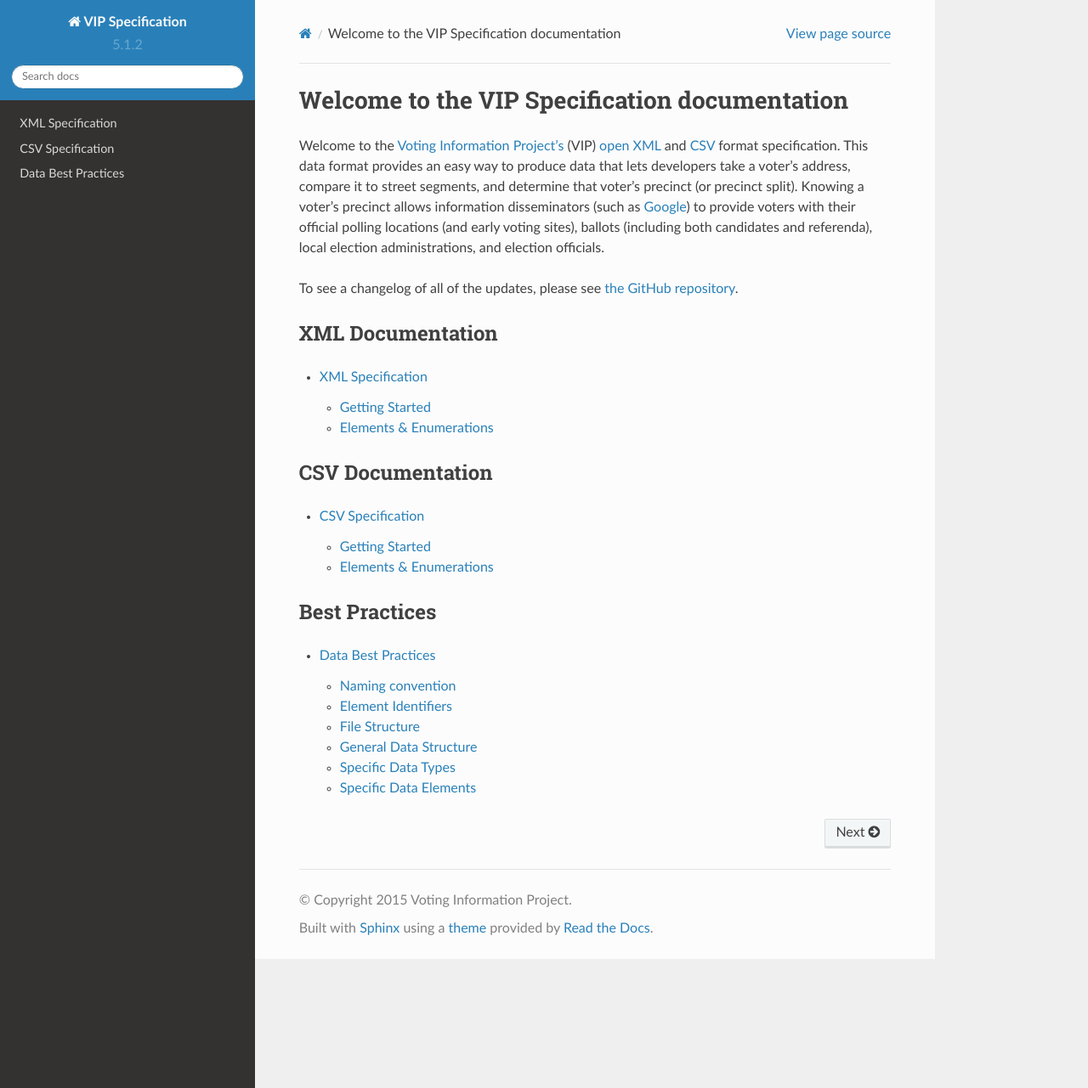
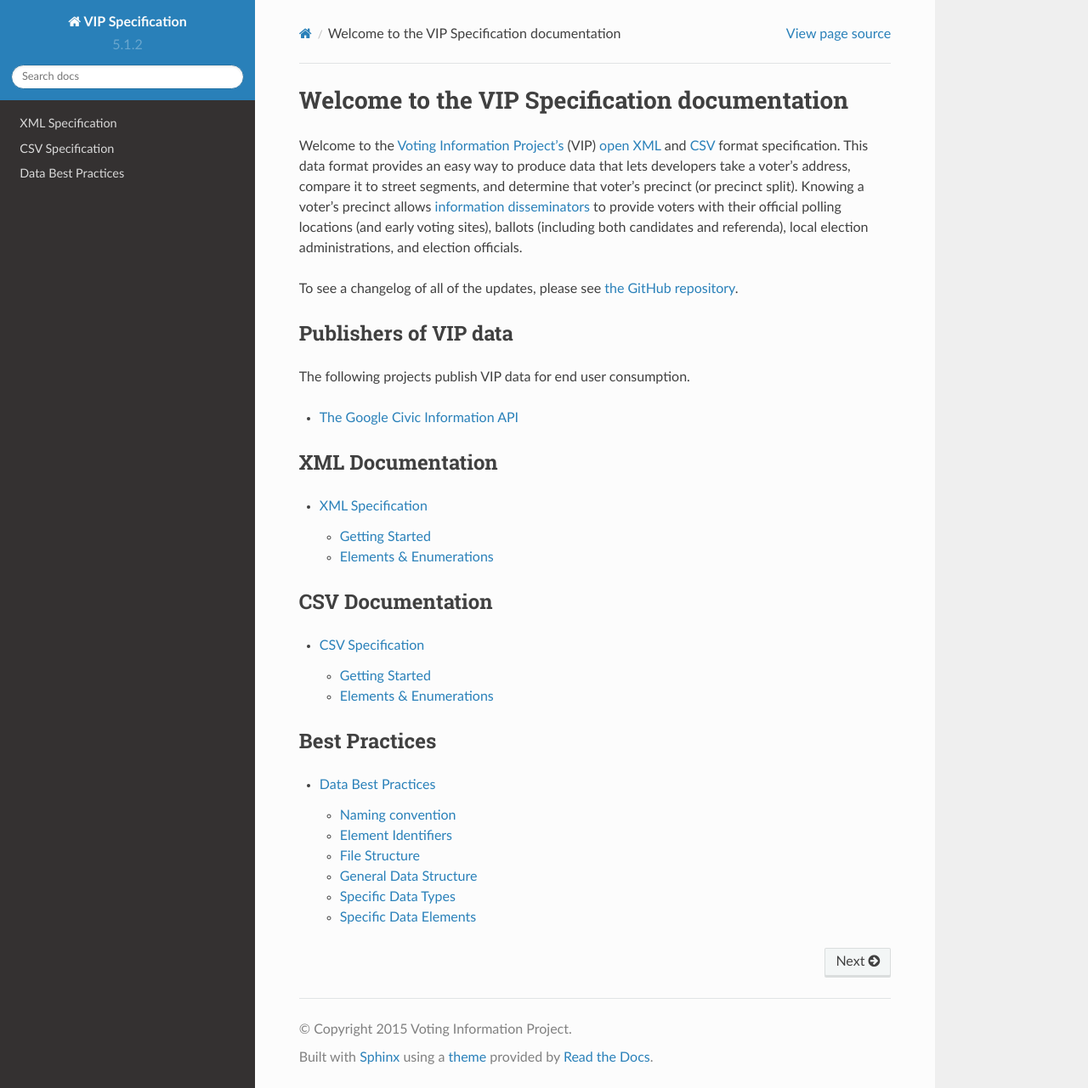
Before and after one commit to votinginfoproject/vip-specification, a Sphinx documentation site: the page built from docs/index.rst, in a window 1280 px wide and 1281 px high. Shown: the whole window at 85% size. Built offline with Sphinx 7.4.7 and the Read the Docs theme 2.0.0, drawn with Linux system fonts in a browser that asks for light colours.

Commit message:
Updates the main documentation index to include a list of VIP publishers

```diff
--- a/docs/index.rst
+++ b/docs/index.rst
@@ -9,17 +9,23 @@ Welcome to the `Voting Information Project's`_ (VIP) :ref:`open XML <xml-docs>`
 format specification. This data format provides an easy way to produce data that
 lets developers take a voter's address, compare it to street segments, and
 determine that voter's precinct (or precinct split). Knowing a voter's precinct
-allows information disseminators (such as `Google`_) to provide voters with
+allows :ref:`information disseminators <vip-publishers>` to provide voters with
 their official polling locations (and early voting sites), ballots (including
 both candidates and referenda), local election administrations, and election
 officials.
 
 .. _Voting Information Project's: https://www.votinginfoproject.org/
-.. _Google: https://developers.google.com/civic-information/
 
 To see a changelog of all of the updates, please see `the GitHub repository`_.
 
 .. _`the GitHub repository`: https://github.com/votinginfoproject/vip-specification/blob/release/HISTORY.md
+
+.. _vip-publishers:
+Publishers of VIP data
+----------------------
+The following projects publish VIP data for end user consumption.
+
+* `The Google Civic Information API <https://developers.google.com/civic-information/>`_
 
 .. _xml-docs:
 
```
